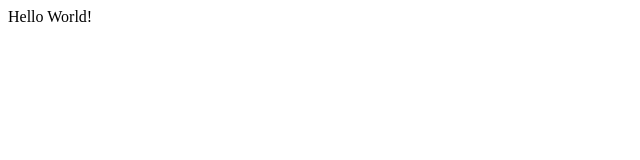
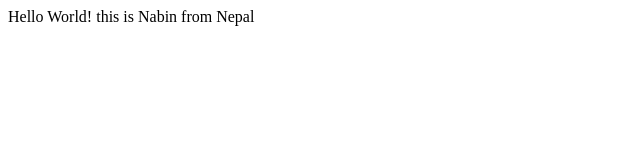
Before and after one commit to Nabin-creator/demo-project, a plain HTML site: page index.html in a window 1280 px wide. Shown: the whole page, without its empty margins (0-640 px from the left). Drawn offline with Linux system fonts and the light colour scheme.

Commit message:
index.html updated

```diff
--- a/index.html
+++ b/index.html
@@ -1,5 +1,5 @@
 <html>
     <body>
-        Hello World!
+        Hello World! this is Nabin from Nepal
     </body>
 </html>
```
